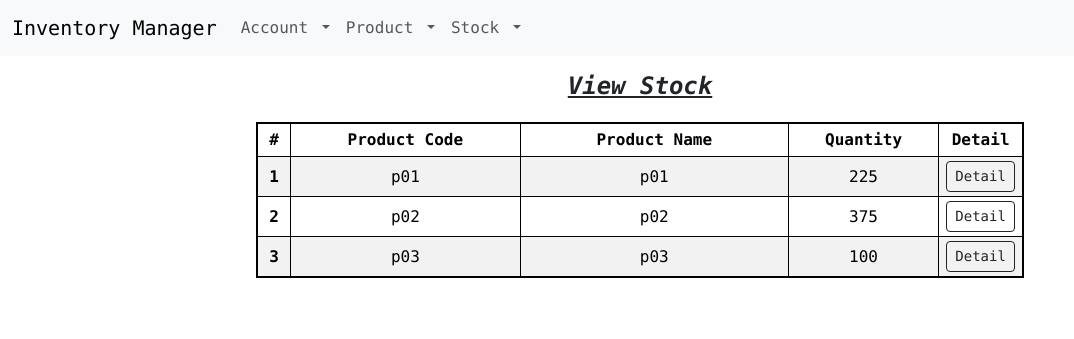
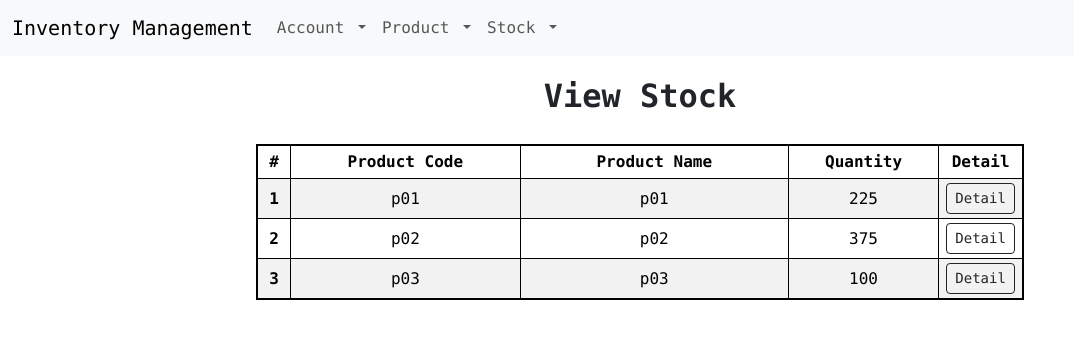
Before and after one commit to sc22r2s/COMP2011-WebApplicationDevelopment-Cwk2, a Flask app: page /view-stock in a window 1280 px wide. Shown: the top 339 px of the page, without its empty margins (0-1074 px from the left). Run offline with Flask 3, Linux system fonts and the light colour scheme; data comes from the database, SQL or seed files in the repository; both versions use the stored data as it was after the commit.

Commit message:
Bug fixes and layout updated

```diff
--- a/app/static/js/stock.js
+++ b/app/static/js/stock.js
@@ -85,7 +85,7 @@ function saveBatch() {
     alert("Batch code must be provided");
   } else {
     batch["batchCode"] = $("#BatchCodeInput").val();
-    batch["batchDirection"] = $("#BatchInOutDropdown").val();
+    batch["batchDirection"] = $("#StockInOut").val();
 
     $.ajax({
       type: "GET",
--- a/app/static/styles/base.css
+++ b/app/static/styles/base.css
@@ -5,13 +5,11 @@
 }
 
 .head-text {
-    font-size: 1.5em;
-    font-style: italic;
+    font-size: 2em;
     font-weight: 600;
     text-align: center;
     padding-top: 0.5em;
     padding-bottom: 0.75em;
-    text-decoration: underline;
 }
 
 .forms {
@@ -52,9 +50,10 @@
     width: 40%;
 }
 
-/* #product-info-displays {
-
-} */
+#submit-batch-btn {
+    width: 30%;
+    border: 1px solid black;
+}
 
 
 .table {
--- a/app/templates/base.html
+++ b/app/templates/base.html
@@ -9,9 +9,9 @@
     <meta charset="utf-8" />
     <meta http-equiv="X-UA-Compatible" content="IE=edge" />
     {% if title %}
-    <title>Inventory Software - {{ title }}</title>
+    <title>Inventory Management Software - {{ title }}</title>
     {% else %}
-    <title>Inventory Software</title>
+    <title>Inventory Management Software</title>
     {% endif %}
     <meta name="description" content="" />
     <meta name="viewport" content="width=device-width, initial-scale=1" />
@@ -34,7 +34,7 @@
 
     <nav class="navbar navbar-expand-lg bg-body-tertiary navbar-fixed-top">
       <div class="container-fluid">
-        <a class="navbar-brand">Inventory Manager</a>
+        <a class="navbar-brand">Inventory Management</a>
 
         <button
           class="navbar-toggler"
--- a/app/templates/login.html
+++ b/app/templates/login.html
@@ -2,7 +2,6 @@
 
 {% block content %}
 	<div class="forms center" id="login-form">
-		<legend >Welcome to the Inventory Management Software</legend>
 		<form action="/login" method="post">
 			{{ form.hidden_tag() }}
 			<fieldset class="form-group">
```
Also changed, not shown: app/templates/index.html (+6 -2 lines), app/templates/stock.html (+5 -3 lines), billing.db.
